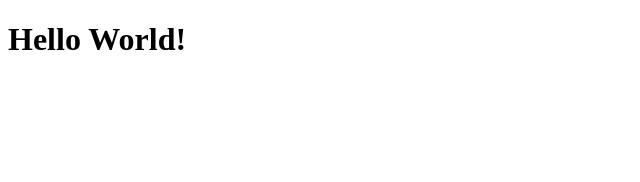
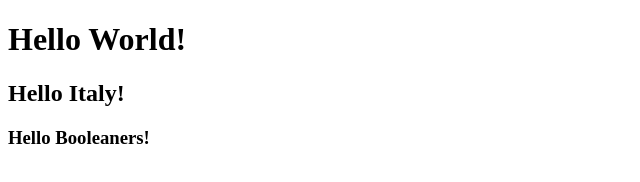
Before and after one commit to PietroDeBianchi/htmlcss-hello, a plain HTML site: page index.html in a window 1280 px wide. Shown: the whole page, without its empty margins (0-640 px from the left). Drawn offline with Linux system fonts and the light colour scheme.

Commit message:
Primo esercizio VSC 3 titoli

```diff
--- a/index.html
+++ b/index.html
@@ -8,5 +8,7 @@
 </head>
 <body>
     <h1>Hello World!</h1>
+    <h2>Hello Italy!</h2>
+    <h3>Hello Booleaners!</h3>
 </body>
 </html>
```
